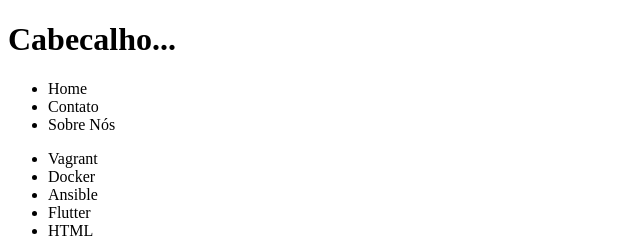
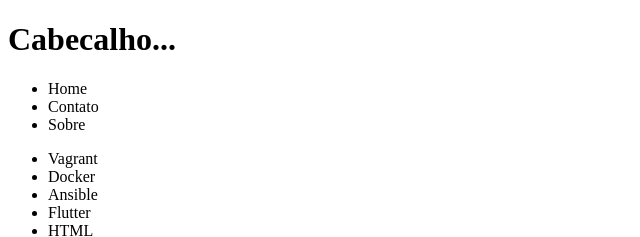
Before and after one commit to naandoc/alura-git, a plain HTML site: page index.html in a window 1280 px wide. Shown: the top 237 px of the page, 0-640 px from the left. Drawn offline with Linux system fonts and the light colour scheme.

Commit message:
Revert "Editando título do menu Sobre"
This reverts commit cfb8b9f1a9fa22e5b15e91553eab16f1ec299c19.

```diff
--- a/index.html
+++ b/index.html
@@ -12,7 +12,7 @@
             <ul>
                 <li>Home</li>
                 <li>Contato</li>
-                <li>Sobre Nós</li>
+                <li>Sobre</li>
             </ul>
         </nav>
     </header>
```
